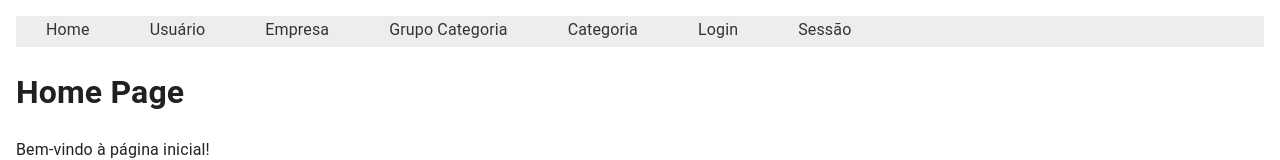
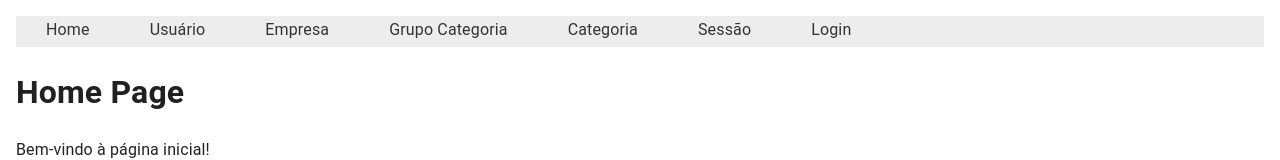
Before and after one commit to Pantanal-dev-B3-acao-social/pantanal_dev_B3_acao_social_frontend, a React (Create React App) app: page / in a window 1280 px wide. Shown: the top 160 px of the page. Built offline with nearby package versions, Linux system fonts and the light colour scheme.

Commit message:
arrumando layout

```diff
--- a/src/components/layout/Layout.tsx
+++ b/src/components/layout/Layout.tsx
@@ -33,10 +33,10 @@ function Layout({ children }: { children: React.ReactNode }) {
             <Link to="/categoria">Categoria</Link>
           </li>
           <li>
-            <Link to="/login">Login</Link>
+            <Link to="/section">Sessão</Link>
           </li>
           <li>
-            <Link to="/section">Sessão</Link>
+            <Link to="/login">Login</Link>
           </li>
         </ul>
       </nav>
```
